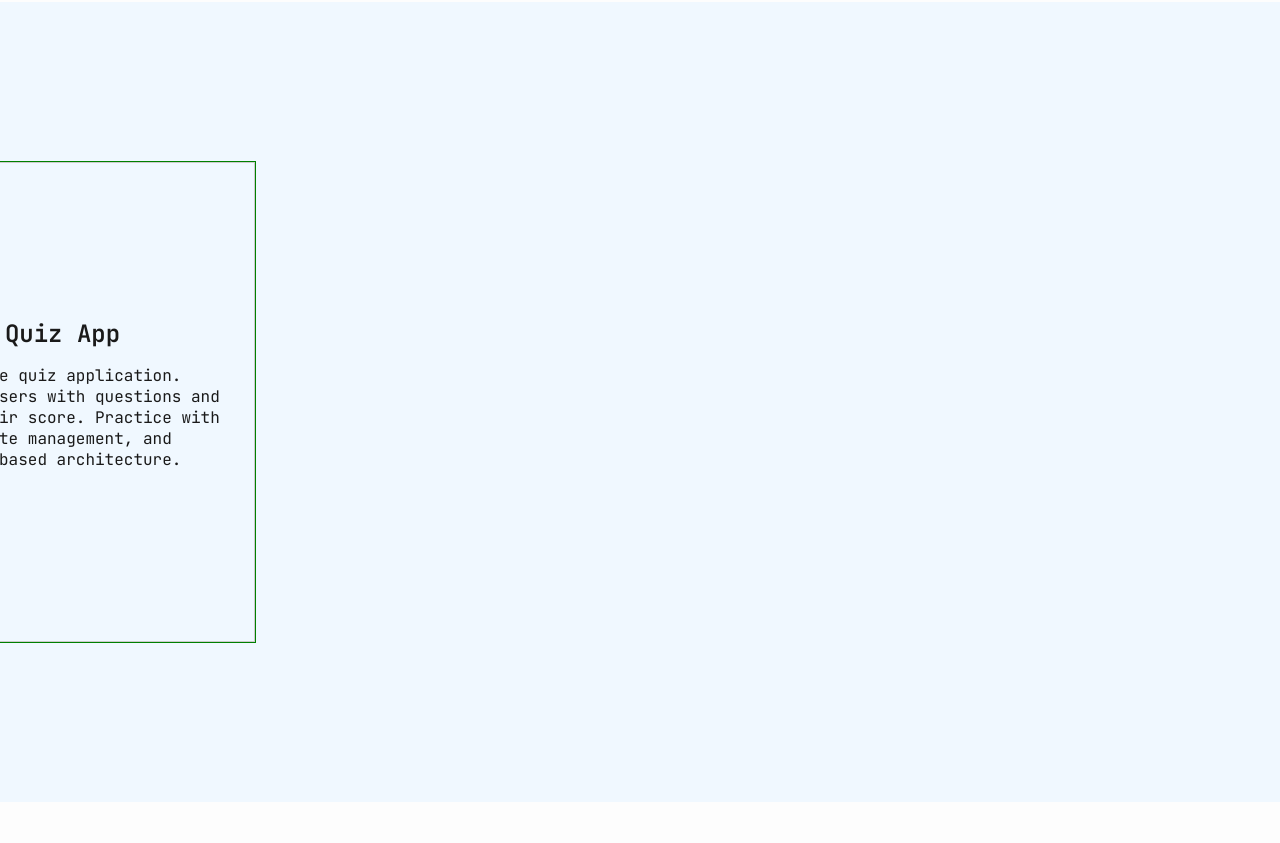
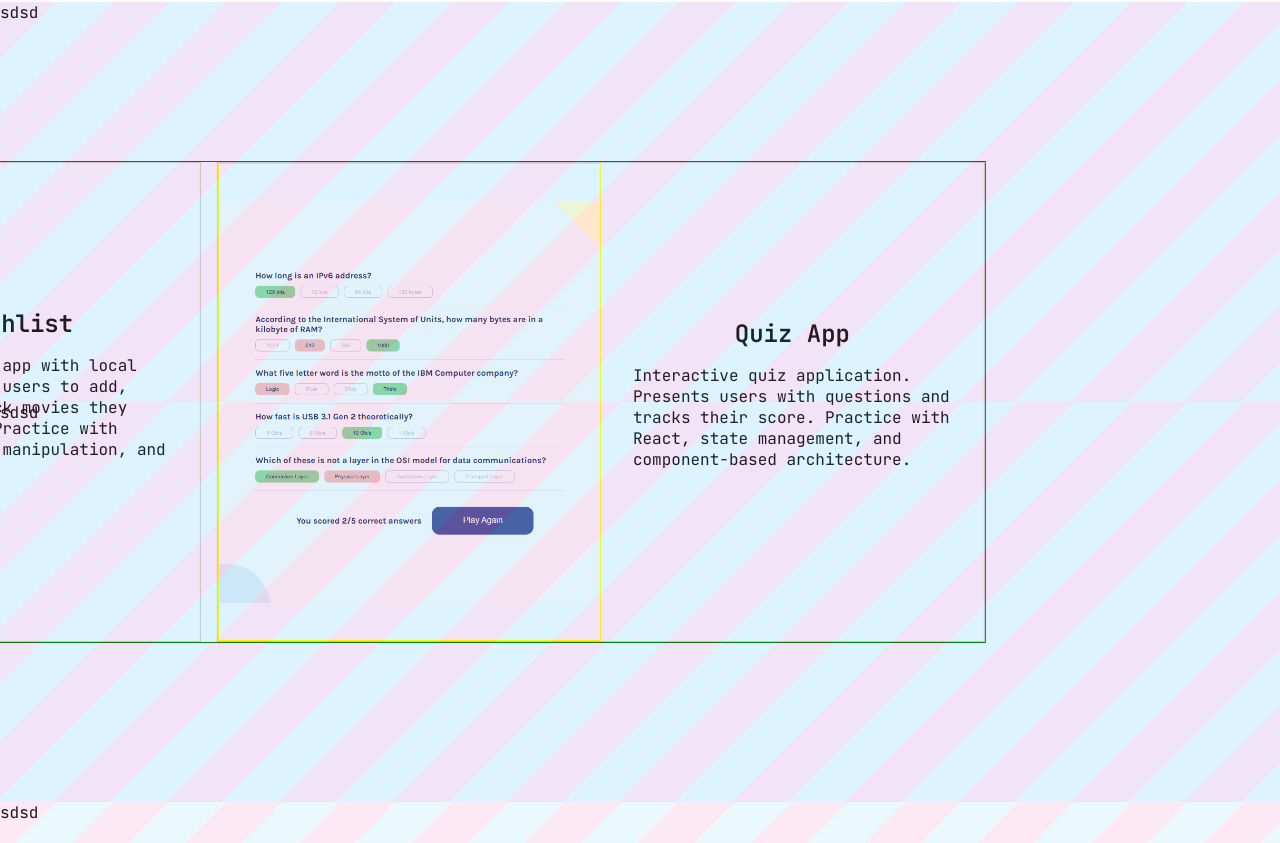
Before and after one commit to petterwaw/portfolio-site, a React (Vite) app: page /projects in a window 1280 px wide. Shown: the part 638-1481 px from the top of the page. Built offline with nearby package versions, Linux system fonts and the light colour scheme.

Commit message:
Add snap divs layout tweaks

```diff
--- a/src/components/HorizontalScroll.css
+++ b/src/components/HorizontalScroll.css
@@ -1,8 +1,11 @@
 .horizontal-scroll {
   position: relative;
-  height: 300vh;
+  height: 500vh;
   max-width: 100vw;
   scroll-snap-align: start;
+  --snap-steps: 8;
+  --scroll-range: calc(100% - 100vh);
+  --snap-step: calc(var(--scroll-range) / var(--snap-steps));
 }
 .scroll-content {
   position: sticky;
@@ -19,7 +22,68 @@
     flex: 0 0 auto;
     scroll-snap-align: center;
     gap: 1rem;
-    margin-left: 20vw;
     border: 1px solid green;
-    scroll-snap-type: y mandatory;
 }
+
+.scroll-snap {
+    position: absolute;
+    top: 0;
+    left: 0;
+  height: var(--snap-step);
+    width: 100vw;
+    background: repeating-linear-gradient(
+    135deg,
+      rgba(255, 0, 150, 0.08),
+      rgba(255, 0, 150, 0.08) 40px,
+      rgba(0, 200, 255, 0.08) 40px,
+      rgba(0, 200, 255, 0.08) 80px
+    );
+    z-index: 900;
+    scroll-snap-align: start end;
+}
+
+.snap-stack {
+  position: absolute;
+  top: 0;
+  left: 0;
+  width: 100%;
+  height: 100%;
+  pointer-events: none;
+
+}
+
+.snap-stack .scroll-snap:nth-child(1) {
+  top: calc(0 * var(--snap-step));
+}
+
+.snap-stack .scroll-snap:nth-child(2) {
+  top: calc(1 * var(--snap-step));
+}
+
+.snap-stack .scroll-snap:nth-child(3) {
+  top: calc(2 * var(--snap-step));
+}
+
+.snap-stack .scroll-snap:nth-child(4) {
+  top: calc(3 * var(--snap-step));
+}
+
+.snap-stack .scroll-snap:nth-child(5) {
+  top: calc(4 * var(--snap-step));
+}
+
+.snap-stack .scroll-snap:nth-child(6) {
+  top: calc(5 * var(--snap-step));
+}
+
+.snap-stack .scroll-snap:nth-child(7) {
+  top: calc(6 * var(--snap-step));
+}
+
+.snap-stack .scroll-snap:nth-child(8) {
+  top: calc(7 * var(--snap-step));
+}
+
+.snap-stack .scroll-snap:nth-child(9) {
+  top: calc(8 * var(--snap-step));
+}
--- a/src/components/HorizontalScroll.jsx
+++ b/src/components/HorizontalScroll.jsx
@@ -11,7 +11,7 @@
         target: targetRef,
     });
 
-    const x = useTransform(scrollYProgress, [0, 1], ["0%", "-100%"])
+    const x = useTransform(scrollYProgress, [0, 1], ["3%", "-86%"])
 
     return (
         <section className="horizontal-scroll" ref={targetRef}>
@@ -21,7 +21,19 @@
                         <Card key={project.id} project={project} />
                     ))}
                 </motion.div>
+
             </motion.div>
+            <div className="snap-stack">
+                <div className="scroll-snap">sdsd</div>
+                <div className="scroll-snap">sdsd</div>
+                <div className="scroll-snap">sdsd</div>
+                <div className="scroll-snap">sdsd</div>
+                <div className="scroll-snap">sdsd</div>
+                <div className="scroll-snap">sdsd</div>
+                <div className="scroll-snap">sdsd</div>
+                <div className="scroll-snap">sdsd</div>
+                <div className="scroll-snap">sdsd</div>
+            </div>
         </section>
     )
 }
--- a/src/index.css
+++ b/src/index.css
@@ -17,7 +17,6 @@
   box-sizing: border-box;
 }
 
-html {
+html, body {
   scroll-snap-type: y mandatory;
-
 }
```
